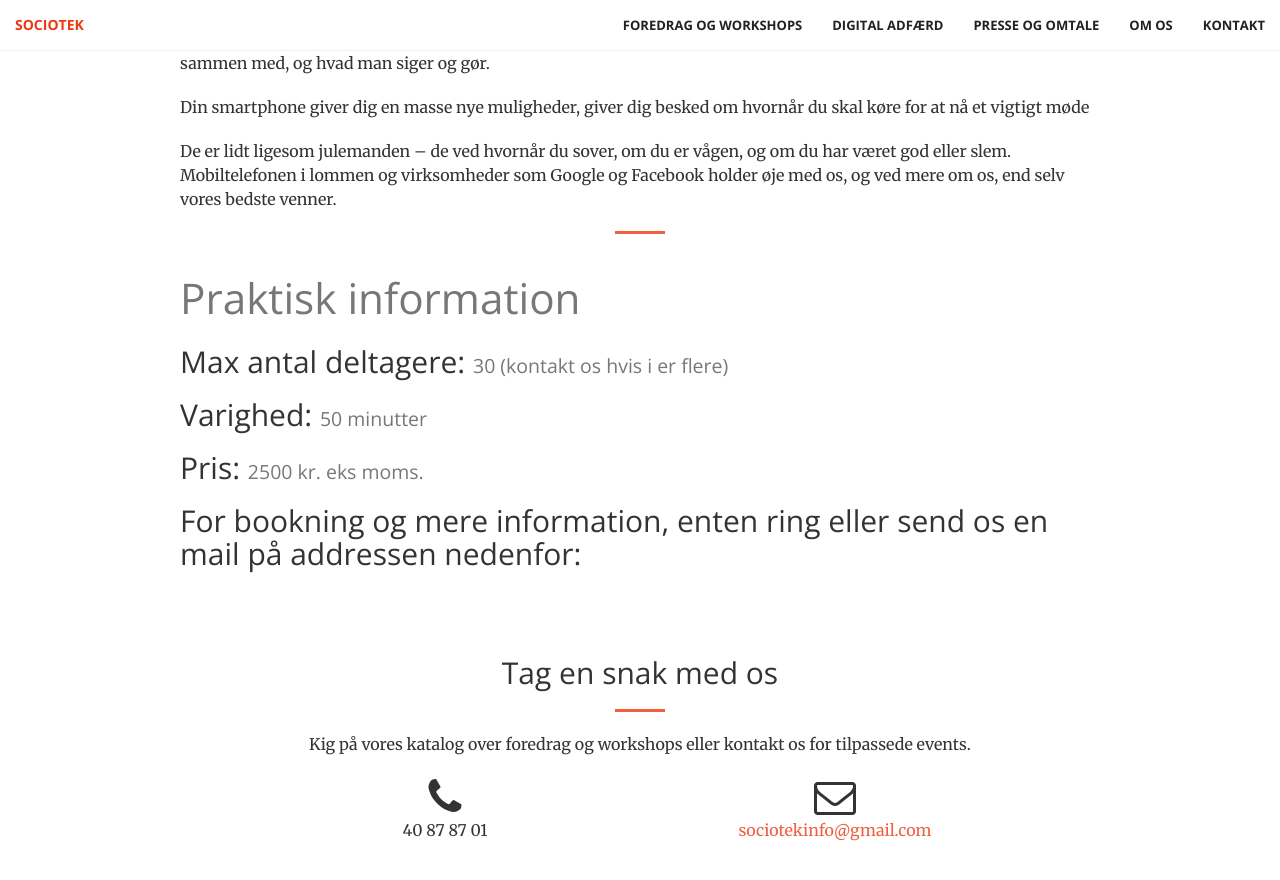
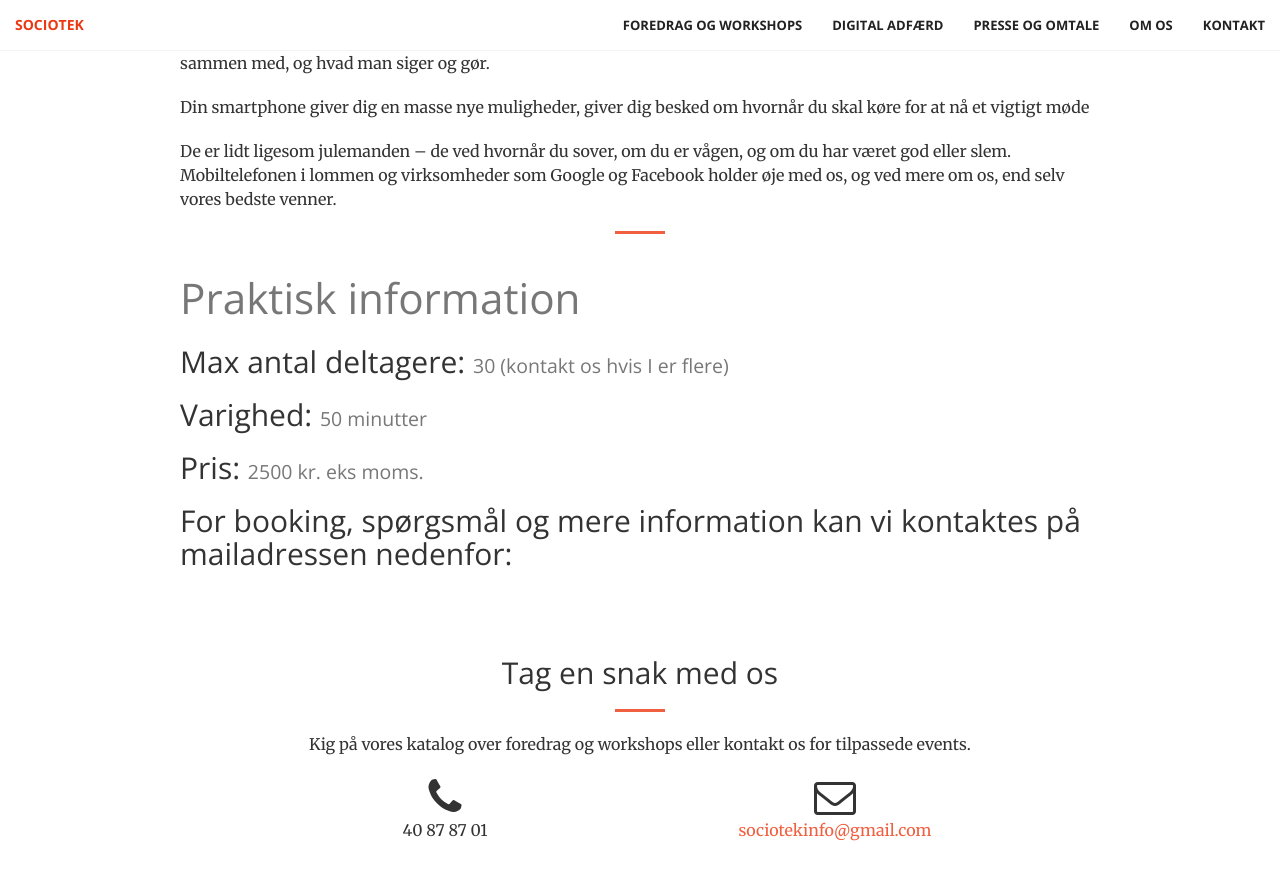
Before and after one commit to sociotek/sociotek.github.io, a Jekyll site: the page built from _posts/2017-10-22-smartphone.md, in a window 1280 px wide and 900 px high, scrolled down 607 px. Shown: the top 880 px of the window. Built offline with Jekyll 4.4.1, drawn with Linux system fonts in a browser that asks for light colours.

Commit message:
Korrektur

```diff
--- a/_layouts/course.html
+++ b/_layouts/course.html
@@ -9,12 +9,12 @@ layout: page
      {{content}}
      <hr>
      <h1><small>Praktisk information</small> </h1>
-     <h2>Max antal deltagere: <span class="small"> {{page.seats}} (kontakt os hvis i er flere)</span></h2>
+     <h2>Max antal deltagere: <span class="small"> {{page.seats}} (kontakt os hvis I er flere)</span></h2>
      <h2>Varighed: <span class="small">{{page.duration}}</span></h2>
 
      <h2>Pris: <span class="small">{{page.price}} kr. eks moms.</span></h2>
 
-     <h2>For bookning og mere information, enten ring eller send os en mail på addressen nedenfor:</h2>
+     <h2>For booking, spørgsmål og mere information kan vi kontaktes på mailadressen nedenfor:</h2>
     </div>
   </div>
 </section>
```
